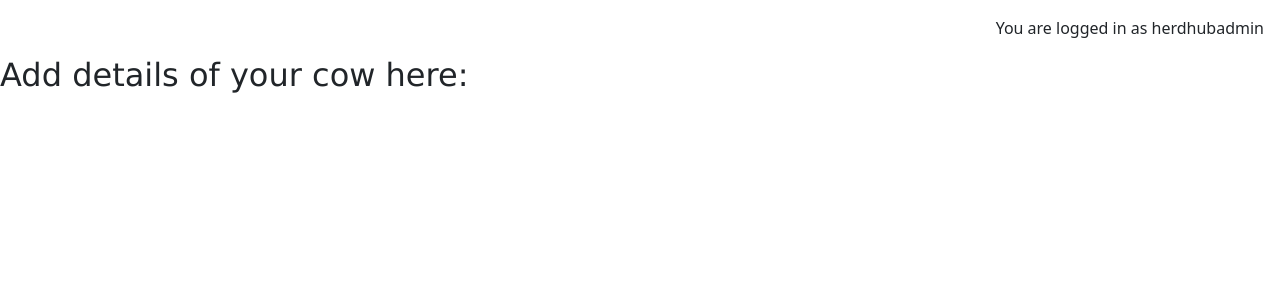
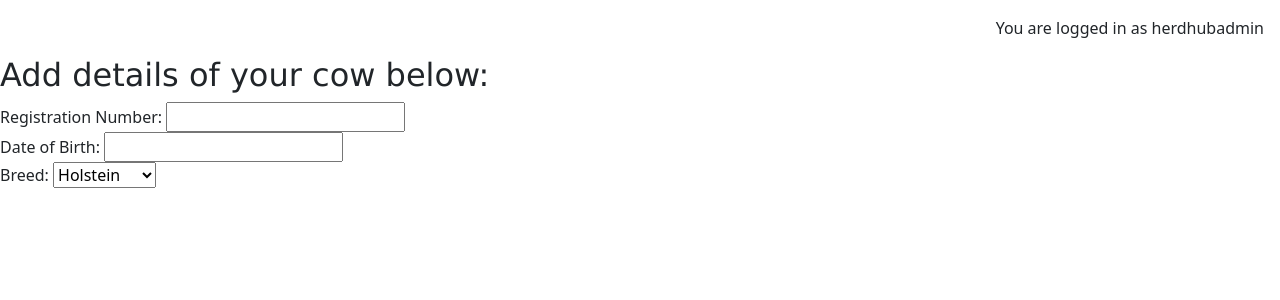
Before and after one commit to cthlbrennan/herdhub, a Django app: page /add_cow in a window 1280 px wide. Shown: the part 56-356 px from the top of the page. Run offline with Django 5.2, Linux system fonts and the light colour scheme; a user stored in the database is signed in.

Commit message:
Create basic AddNewCow form

```diff
--- /dev/null
+++ b/herdhub/forms.py
@@ -0,0 +1,7 @@
+from django import forms
+from .models import BreedChoices
+
+class AddCowForm(forms.Form):
+    registration_number = forms.CharField(label='Registration Number')
+    dob = forms.DateField(label='Date of Birth')
+    breed = forms.ChoiceField(label='Breed', choices=BreedChoices.choices)
--- a/herdhub/views.py
+++ b/herdhub/views.py
@@ -1,8 +1,12 @@
 from django.shortcuts import render
 from django.http import HttpResponse
+from .forms import AddCowForm
+
 # Create your views here.
 def index(request):
     return render(request, 'index.html')
 
 def add_cow(request):
-    return render(request, 'add_cow.html')
+    return render(request, 'add_cow.html', {
+        'form': AddCowForm()
+    })
--- a/templates/add_cow.html
+++ b/templates/add_cow.html
@@ -2,7 +2,8 @@
 
 {% block body %}
 {% if user.is_authenticated %}
-<h2>Add details of your cow here:</h2>
+<h2>Add details of your cow below:</h2>
+{{ form }}
 {% else %}
 <p>You must be signed in to access this feature.</p>
 {% endif %}
```
